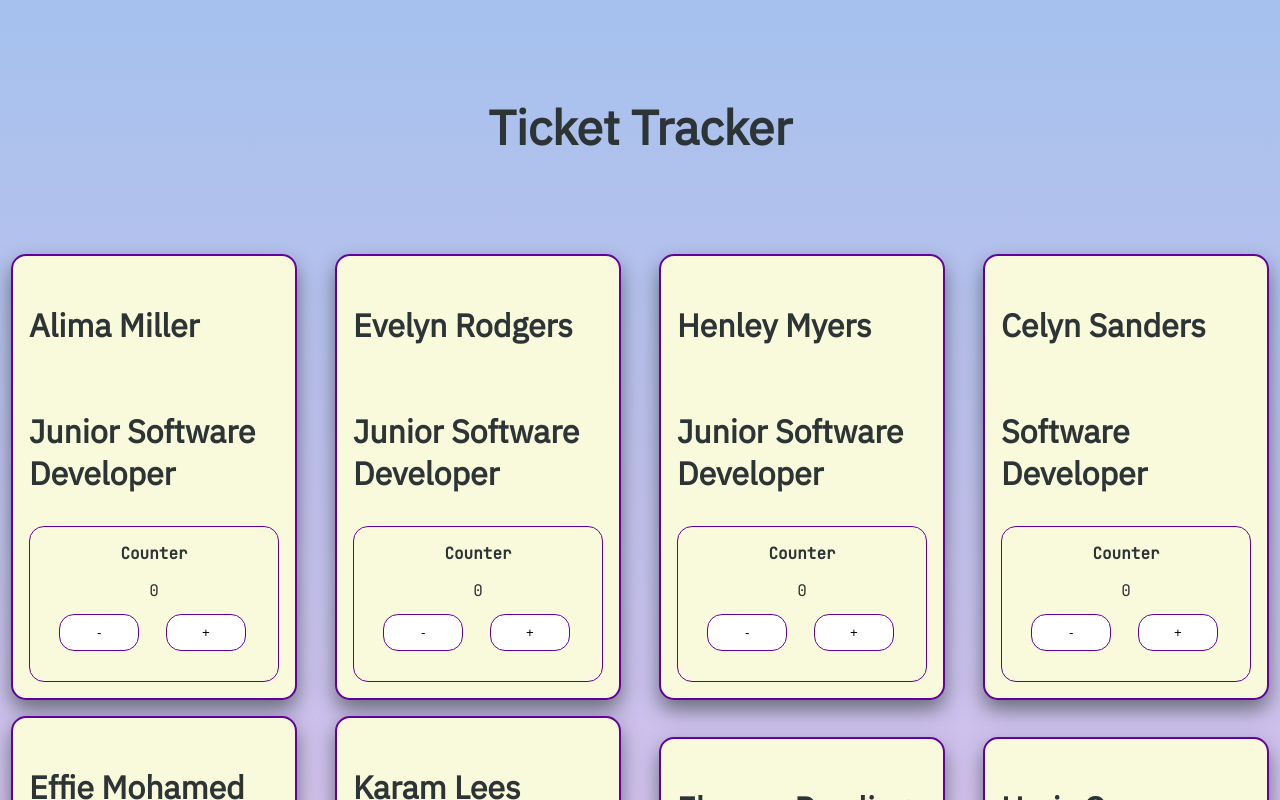
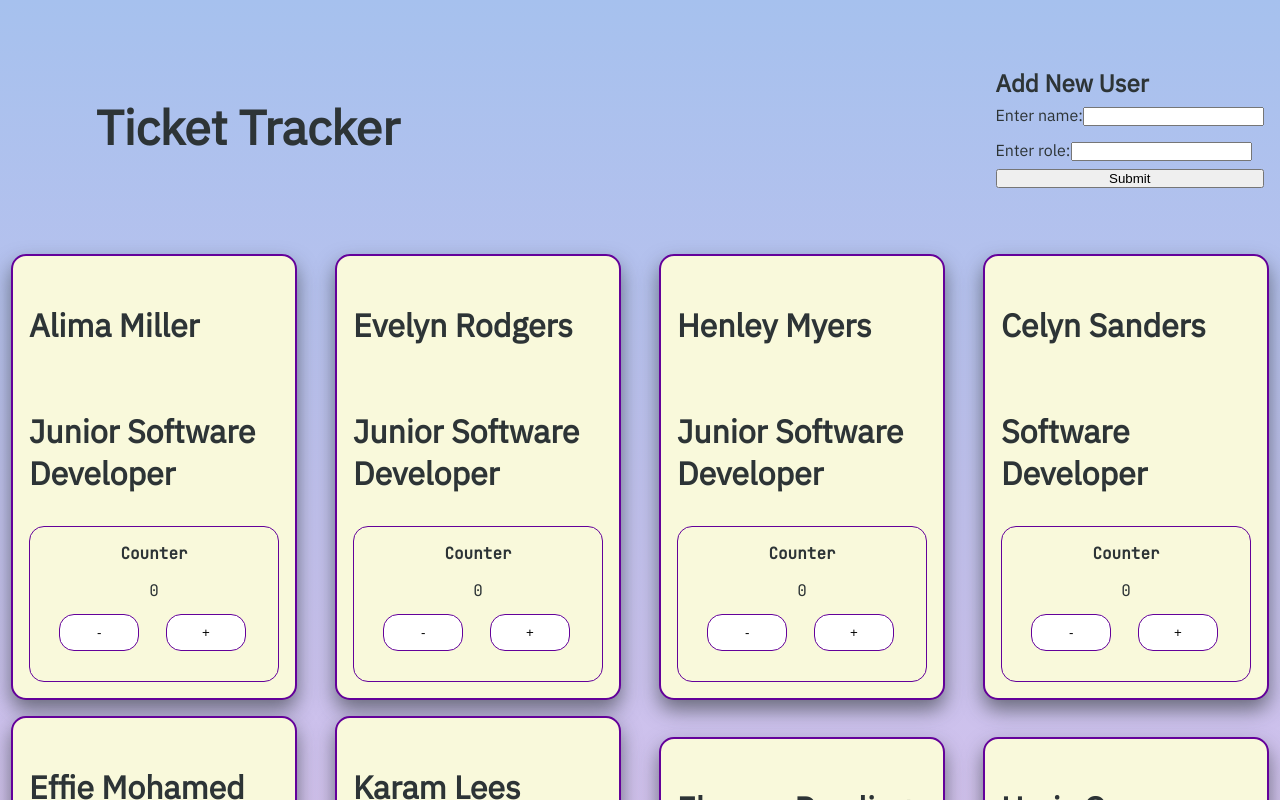
Before and after one commit to isobelleanna/ticket-tracker, a React (Create React App) app: page / in a window 1280 px wide. Shown: the top 800 px of the page. Built offline with nearby package versions, Linux system fonts and the light colour scheme.

Commit message:
clean up form

```diff
--- a/src/App.jsx
+++ b/src/App.jsx
@@ -1,15 +1,19 @@
-import './App.scss';
-import TeamCard from './components/TeamCard/TeamCard';
-import team from "./data/team"
-import Title from './components/Title/Title';
-
+import "./App.scss";
+import TeamCard from "./components/TeamCard/TeamCard";
+import team from "./data/team";
+import Title from "./components/Title/Title";
+import AddUserForm from "./components/AddUserForm/AddUserForm";
 
 function App() {
   const teamMembers = [...team];
   return (
     <div className="App">
-      <Title titleText="Ticket Tracker"/>
-      <TeamCard teamArr={teamMembers}/>
+      <nav className="nav">
+        <Title titleText="Ticket Tracker" />
+        <AddUserForm />
+      </nav>
+      <TeamCard teamArr={teamMembers} />
+
     </div>
   );
 }
--- a/src/App.scss
+++ b/src/App.scss
@@ -9,3 +9,9 @@
   color: $color-black;
   font-family: $font-primary;
 }
+
+.nav {
+  display: flex;
+  align-items: center;
+  justify-content: space-between;
+}
--- /dev/null
+++ b/src/components/AddUserForm/AddUserForm.jsx
@@ -0,0 +1,45 @@
+import React, { useState } from "react";
+import "./AddUserForm.scss";
+
+const AddUserForm = () => {
+  let index = 11;
+  const handleSubmit = (event) => {
+    event.preventDefault();
+    const newUser = {
+        id: index,
+        name: event.target.name.value,
+        role: event.target.role.value
+    }
+    index += 1
+    console.log(newUser)
+  };
+
+  return (
+   <div>
+    <form onSubmit={handleSubmit} className="form">
+            <h2>Add New User</h2>
+            <label>
+              Enter name:
+              <input
+                className="form__input"
+                type="text"
+                name="role"
+
+              />
+            </label>
+            <label>
+              Enter role:
+              <input
+                className="form__input"
+                type="text"
+                name="name"
+
+              />
+            </label>
+            <input type="submit" />
+          </form>
+        </div>
+  );
+};
+
+export default AddUserForm;
--- /dev/null
+++ b/src/components/AddUserForm/AddUserForm.scss
@@ -0,0 +1,11 @@
+.form {
+    display: flex;
+    flex-direction: column;
+    padding: 1em;
+    text-align: left;
+    &__input {
+        margin-top: 1vh;
+        margin-bottom: 1vh;
+
+    }
+}
```
